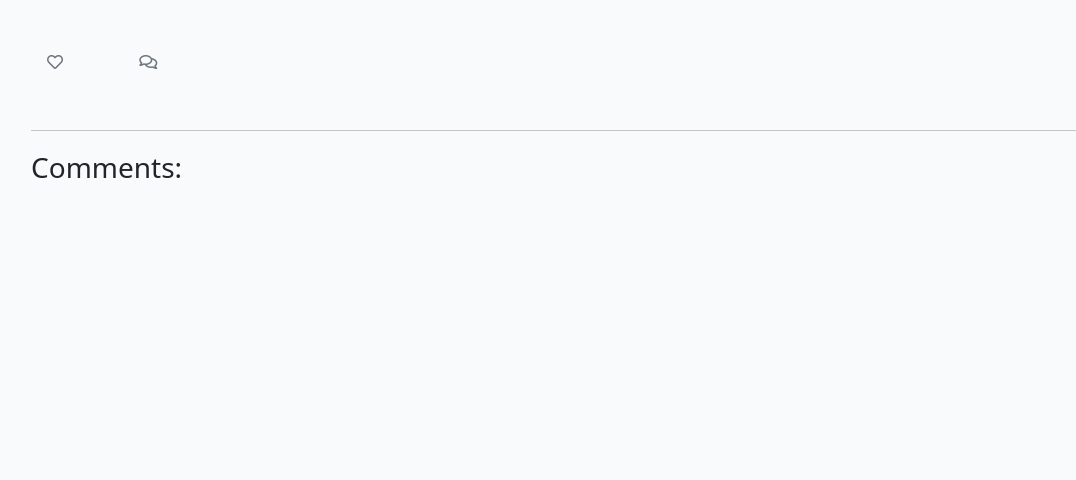
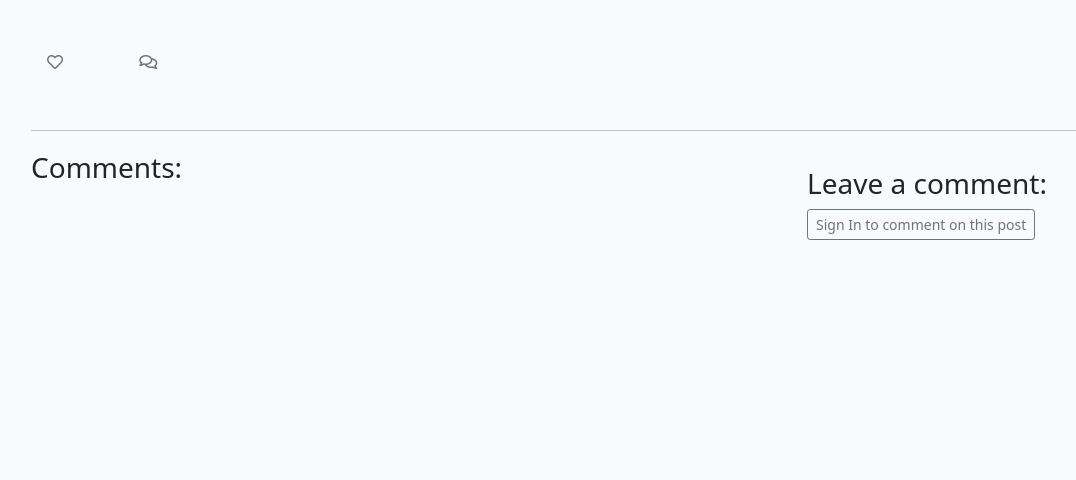
Before and after one commit to FlashDrag/django-blog, a Django app: template templates/post_detail.html in a window 1280 px wide. Shown: the part 162-642 px from the top of the page, without its empty margins (51-1127 px from the left). Run offline with Django 3.2, Linux system fonts and the light colour scheme; the template is opened without the code that fills it, so the values that code supplies are empty; some libraries are stand-ins or nearby versions.

Commit message:
Add sign in link for commenting section

```diff
--- a/templates/post_detail.html
+++ b/templates/post_detail.html
@@ -91,15 +91,19 @@
             Your comment is awaiting moderation.
           </div>
           {% else %}
+            <h3>Leave a comment:</h3>
             <!-- Comment block will appear only if the user is authenticated -->
             {% if user.is_authenticated %}
-              <h3>Leave a comment:</h3>
               <p>Posting as: {{ user.username }}</p>
               <form action="" method="post" style="margin-top: 1.3em;">
                 {{ comment_form | crispy }}
                 {% csrf_token %}
                 <button type="submit" class="btn btn-signup float-end">Submit</button>
               </form>
+            {% else %}
+                <a class="btn btn-outline-secondary btn-sm" role="button" href="{% url 'account_login' %}">
+                  Sign In to comment on this post
+                </a>
             {% endif %}
           {% endif %}
         </div>
```
